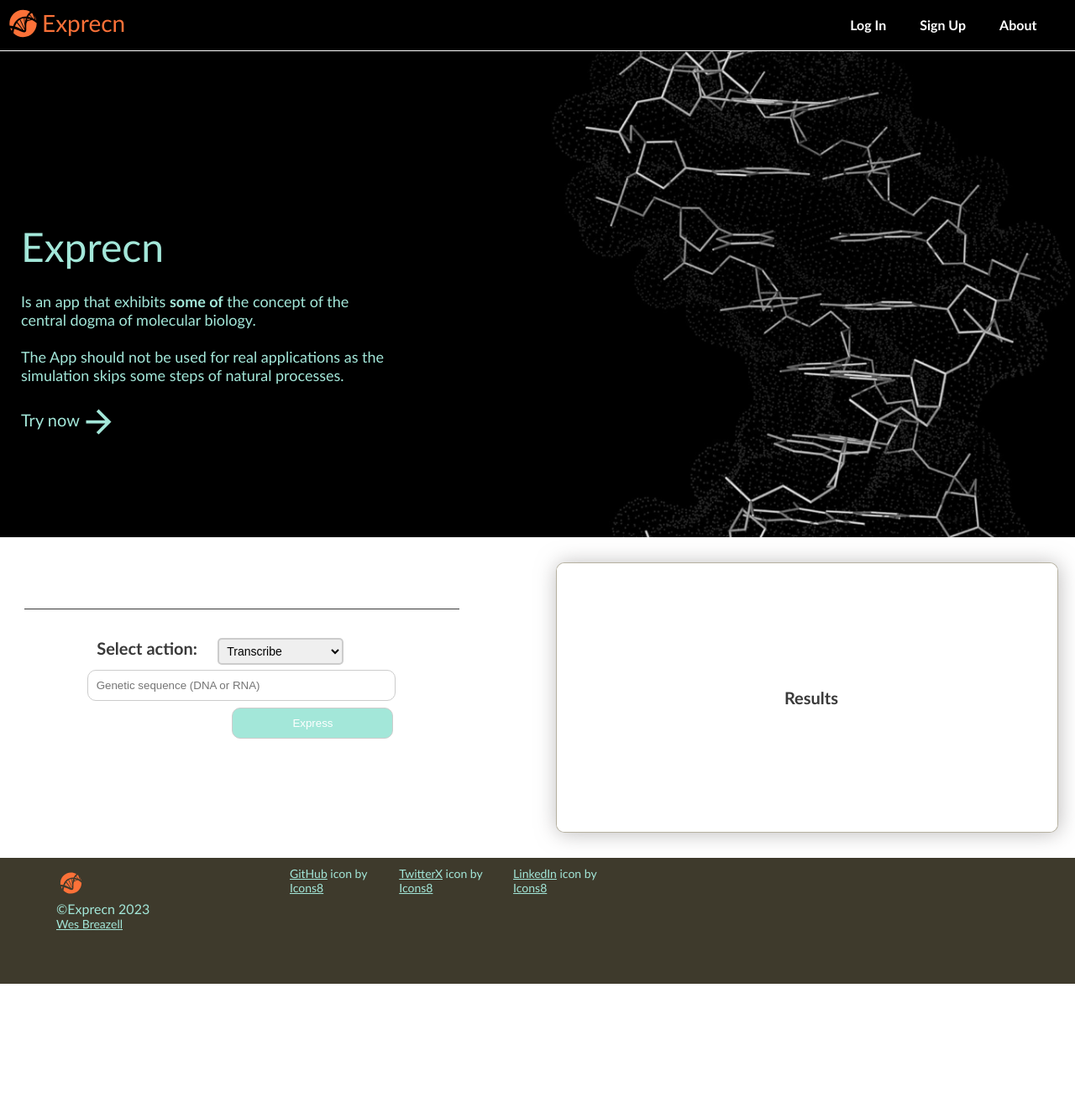
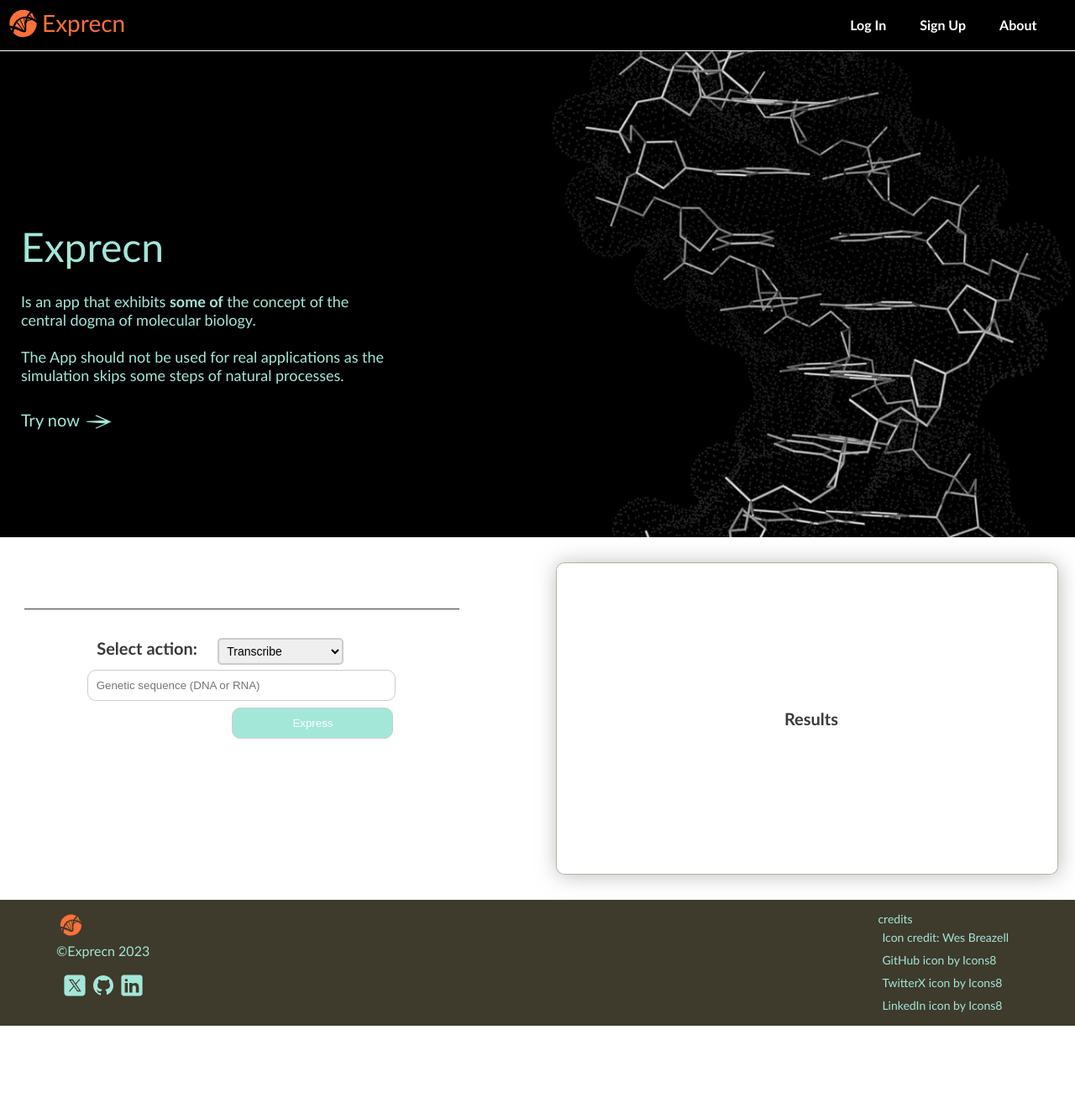
Before and after one commit to I-yan-u/Exprecn, a Flask app: page / in a window 1280 px wide; the page is wider, and only the part inside the window is pictured. Shown: that part at 84% size. Run offline with Flask 3, Linux system fonts and the light colour scheme; some libraries are stand-ins or nearby versions.

Commit message:
minor changes.

```diff
--- a/web_dynamic/static/scripts/history.js
+++ b/web_dynamic/static/scripts/history.js
@@ -1,6 +1,6 @@
 $(document).ready(function () {
     // click on show
-  $('.history #show').click(function () {
+  $('.history #show_but').click(function () {
       let hist_id = $(this).attr('class');
       let user_id = $('caption').attr('class');
       $('.history').css({'filter': 'blur(20px) brightness(0.5) contrast(0.8)'});
@@ -30,6 +30,7 @@
         dataType: "json"
       });
   });
+
   $('.history #delete').click(function () {
       let hist_id = $(this).attr('class');
       let user_id = $('caption').attr('class');
--- a/web_dynamic/static/scripts/login-signup.js
+++ b/web_dynamic/static/scripts/login-signup.js
@@ -35,4 +35,18 @@
     $('#hide2').css('display', 'none');
     $('#inPass2').attr('type', 'password');
   });
+
+  // For signup, compare the two password fields
+  $('#signup_submit').click((event) => {
+    const passwd = $('#inPass1').val();
+    const confirmPassword = $('#inPass2').val();
+    if (confirmPassword !== passwd) {
+      $('#inPass2').css({'animation': 'shake-pos 0.5s ease', 'border-color': 'red'});
+      alert('Confirm Password and Password not the same.');
+      event.preventDefault();
+    }
+    $('#inPass2').on('focus', () => {
+      $('#inPass2').css({'border-color': '#A3E7D9'});
+    })
+  });
 });
--- a/web_dynamic/static/styles/body.css
+++ b/web_dynamic/static/styles/body.css
@@ -59,7 +57,7 @@
     display: flex;
     position: relative;
     margin: 30px 20px;
-    height: 300px;
+    height: 350px;
     width: 45vw;
     border: 1px solid #afaa97e8;
     border-radius: 10px;
@@ -153,6 +151,7 @@
 .results {
     display: flex;
     flex-direction: column;
+    height: 80%;
     padding: 10px;
     border: 1px solid #fff;
     border-radius: 5%;
--- a/web_dynamic/static/styles/footer.css
+++ b/web_dynamic/static/styles/footer.css
@@ -23,6 +23,15 @@
     color: #A3E7D9;
 }
 
+@keyframes shake-pos {
+    0% {transform: translate(6px);}
+    20% {transform: translate(-5px);}
+    40% {transform: translate(4px);}
+    60% {transform: translate(-3px);}
+    80% {transform: translate(2px);}
+    100% {transform: translate(0px);}
+}
+
 .copyright {
     display: flex;
     position: absolute;
@@ -30,23 +39,60 @@
     flex-direction: column;
 }
 
-.copyright#foot_icon {
+#foot_icon:hover {
+    animation: shake-pos 0.5s ease;
+}
 
-}
 .copyright a {
     font-size: 14px;
 }
 
-.credit {
+.credit p{
     display: flex;
     position: absolute;
-    left: 25%;
-    width: 30%;
+    right: 10%;
     flex-direction: column;
-    flex-flow: row;
     font-size: 14px;
 }
-.cFavicon, .cGitHub, .cTwitter, .cLinkedln{
+.cFavicon, .cGitHub, .cTwitter, .cLinkedln {
     padding: 5px;
-    margin: 5px;
+    margin: 0;
+    text-decoration: none;
 }
+
+.cFavicon:hover,
+.cGitHub:hover,
+.cTwitter:hover,
+.cLinkedln:hover {
+    text-decoration: underline;
+}
+
+.socials {
+    position: absolute;
+    bottom: 20%;
+    left: 5.5%;
+}
+
+#x_icon,
+#git_icon,
+#link_icon {
+    width: 30px;
+    height: 30px;
+}
+
+@keyframes shake {
+    0% {transform: skewX(20deg);}
+    20% {transform: skewX(-20deg);}
+    40% {transform: skewX(10deg);}
+    60% {transform: skewX(-10deg);}
+    75% {transform: skewX(5deg);}
+    90% {transform: skewX(-5deg);}
+    100% {transform: skewX(0deg);}
+}
+
+#x_icon:hover,
+#git_icon:hover,
+#link_icon:hover {
+    opacity: 0.7;
+    animation: shake 0.5s ease;
+}
--- a/web_dynamic/static/styles/history.css
+++ b/web_dynamic/static/styles/history.css
@@ -16,6 +16,7 @@
 div.history table {
     font-family: inherit;
     border-collapse: collapse;
+    /* width: 60%; */
     max-width: 100%;
     color: #3e3a2c;
   }
@@ -75,6 +76,7 @@
     position: absolute;
     right: 8px;
     top: 8px;
+    transition: transform 0.3s;
 }
 
 .popup_result img:hover {
--- a/web_dynamic/static/styles/profile.css
+++ b/web_dynamic/static/styles/profile.css
@@ -34,11 +34,11 @@
     display: flex;
     width: 10vw;
     justify-self: center;
-    transition: transform 0.5s;
+    transition: transform 0.2s;
 }
 
 .profile .left img:hover {
-    transform: scale(1.2, 1.2);
+    transform: scale(1.15, 1.15);
     transition-timing-function: ease-in;
 }
 
--- a/web_dynamic/static/styles/signuppage.css
+++ b/web_dynamic/static/styles/signuppage.css
@@ -64,7 +64,7 @@
 .pass #hide1 {
     position: absolute;
     right: 23%;
-    top: 59%;
+    top: 59.5%;
 }
 
 .pass #show2,
--- a/web_dynamic/templates/base.html
+++ b/web_dynamic/templates/base.html
@@ -65,13 +65,19 @@
             <p class="copyright">
                 <img id="foot_icon" src="{{ url_for('static', filename='images/dna.svg') }}" alt="Icon">
                 &copy;Exprecn 2023
-                <a href="http://wesworks.com/">Wes Breazell</a>
             </p>
+            <section class="socials">
+                <img id="x_icon" src="{{ url_for('static', filename='images/twitter.svg') }}" alt="Icon">
+                <img id="git_icon" src="{{ url_for('static', filename='images/github.svg') }}" alt="Icon">
+                <img id="link_icon" src="{{ url_for('static', filename='images/linkedln.svg') }}" alt="Icon">
+            </section>
             <section class="credit">
-                <!-- <p class="cFavicon">Icon credit: <a href="http://wesworks.com/">Wes Breazell</a></p> -->
-                <p class="cGitHub"><a target="_blank" href="https://icons8.com/icon/62856/github">GitHub</a> icon by <a target="_blank" href="https://icons8.com">Icons8</a></p>
-                <p class="cTwitter"><a target="_blank" href="https://icons8.com/icon/phOKFKYpe00C/twitterx">TwitterX</a> icon by <a target="_blank" href="https://icons8.com">Icons8</a></p>
-                <p class="cLinkedln"><a target="_blank" href="https://icons8.com/icon/8808/linkedin">LinkedIn</a> icon by <a target="_blank" href="https://icons8.com">Icons8</a></p>
+                <p>credits
+                    <a class="cFavicon" href="http://wesworks.com/">Icon credit: Wes Breazell</a>
+                    <a class="cGitHub" target="_blank" href="https://icons8.com/icon/62856/github">GitHub icon by Icons8</a>
+                    <a class="cTwitter" target="_blank" href="https://icons8.com/icon/phOKFKYpe00C/twitterx">TwitterX icon by Icons8</a>
+                    <a class="cLinkedln" target="_blank" href="https://icons8.com/icon/8808/linkedin">LinkedIn icon by Icons8</a>
+                </p>
             </section>
         </div>
     </footer>
--- a/web_dynamic/templates/history.html
+++ b/web_dynamic/templates/history.html
@@ -14,7 +14,7 @@
                 <td id="seq">{{hist.query}}</td>
                 <td>{{hist.action}}</td>
                 <td>
-                    <button id="show" class="{{hist.id}}">Show</button>
+                    <button id="show_but" class="{{hist.id}}">Show</button>
                     <button id="delete" class="{{hist.id}}">Delete</button>
                 </td>
             </tr>
--- a/web_dynamic/templates/signup.html
+++ b/web_dynamic/templates/signup.html
@@ -17,7 +17,7 @@
             <img id="show2" src="{{ url_for('static', filename='images/show.svg') }}" alt="show2">
             <img id="hide2" src="{{ url_for('static', filename='images/hide.svg') }}" alt="hide2">
         </div><br>
-        <input type="submit" value="Submit">
+        <input id="signup_submit" type="submit" value="Submit">
         <p id="signup">Already have an account? <a href="{{ url_for('login') }}">Sign In</a></p>
     </form>
 </div>
```
Also changed, not shown: other parts of web_dynamic/static/styles/body.css (+67 -8 lines), web_dynamic/templates/about.html (+5 -5 lines), web_dynamic/static/images/arrow.svg, web_dynamic/static/images/github.svg, web_dynamic/static/images/linkedln.svg, web_dynamic/static/images/twitter.svg, web_dynamic/static/images/yanImg.jpg (added).
